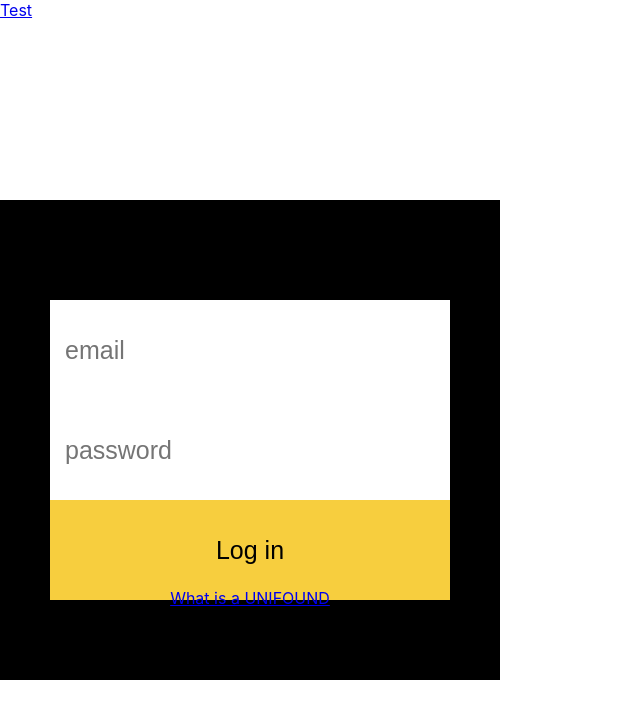
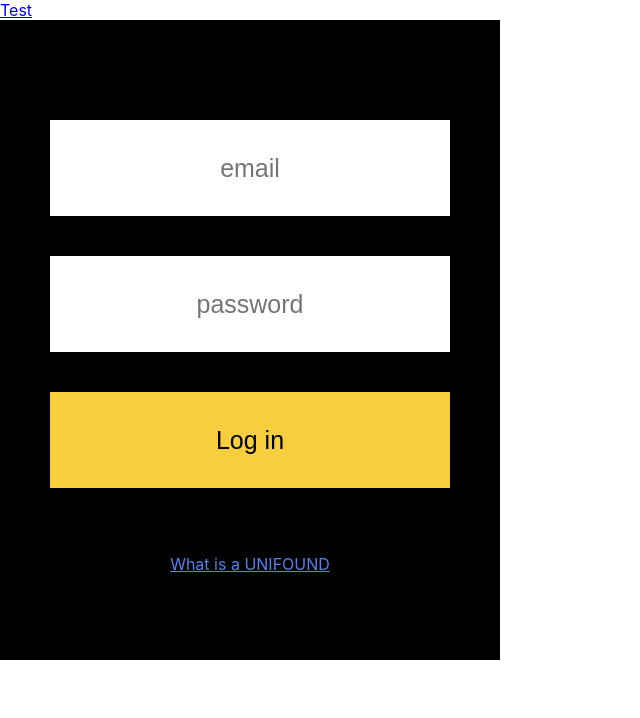
Before and after one commit to devteamepic/frontend, a React (Create React App) app: page /test in a window 1280 px wide. Shown: the top 718 px of the page, without its empty margins (0-640 px from the left). Built offline with nearby package versions, Linux system fonts and the light colour scheme.

Commit message:
done with styles so far, only little changes needed

```diff
--- a/src/App.css
+++ b/src/App.css
@@ -1,7 +1,6 @@
 .App {
   height: 100%;
-  display: grid;
-  grid-template-columns: 30%;
+  width: 100%;
 }
 
 .App-logo {
@@ -77,4 +76,5 @@ body {
 #login-form {
   height: 60%;
   padding-top: 20%;
+  padding-bottom: 10%;
 }
--- a/src/App.js
+++ b/src/App.js
@@ -7,7 +7,7 @@ function App(props) {
 
   return (
       <div className="App">
-          <Link to='/test'>Test</Link>
+        <Link style = {{ height: 'fit-content' }} to='/test'>Test</Link>
           <Route path='/test' component={Test}/>
       </div>
   );
--- a/src/components/core/molecules/LoginForm/LoginForm.js
+++ b/src/components/core/molecules/LoginForm/LoginForm.js
@@ -22,7 +22,7 @@ const LoginForm = ({ dispatch, ...props }) => {
             text = 'Log in'
           />
         </form>
-        <Link to='/about'>What is a UNIFOUND</Link>
+        <Link style={{ color: '#5580EE' }} to='/about'>What is a UNIFOUND</Link>
       </LoginFormStyled>
     )
 }
--- a/src/components/styled/atoms/inputStyled.js
+++ b/src/components/styled/atoms/inputStyled.js
@@ -4,9 +4,11 @@ import styled from 'styled-components'
 const InputStyled = styled.input`
 outline: none;
 border: none;
-height: 100px;
-width: 400px;
+height: 25%;
+width: 80%;
 font-size: 25px;
+margin-bottom: 8%;
+text-align: center;
 ${ props => props.inputStyles }
 `
 
```
